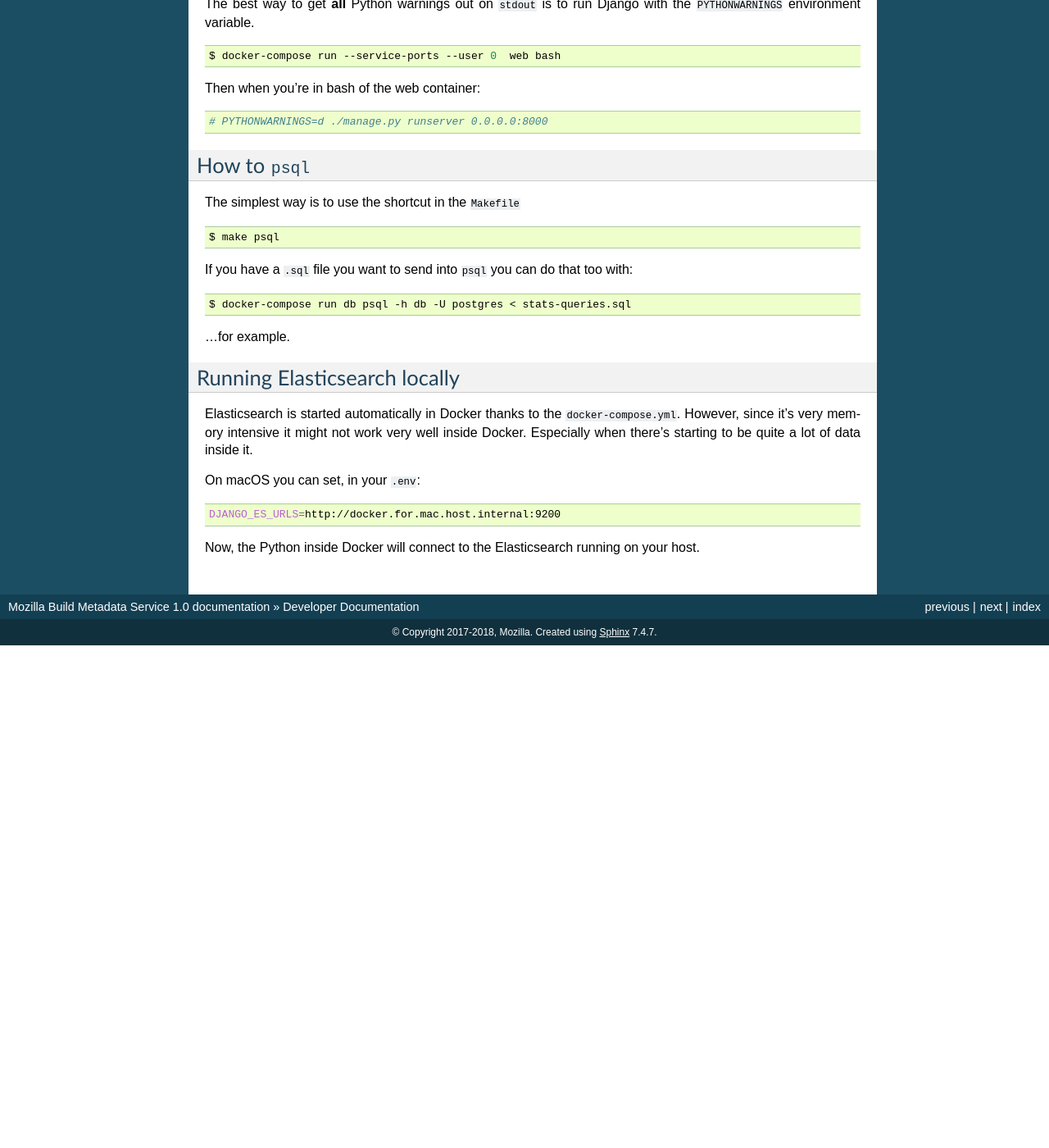
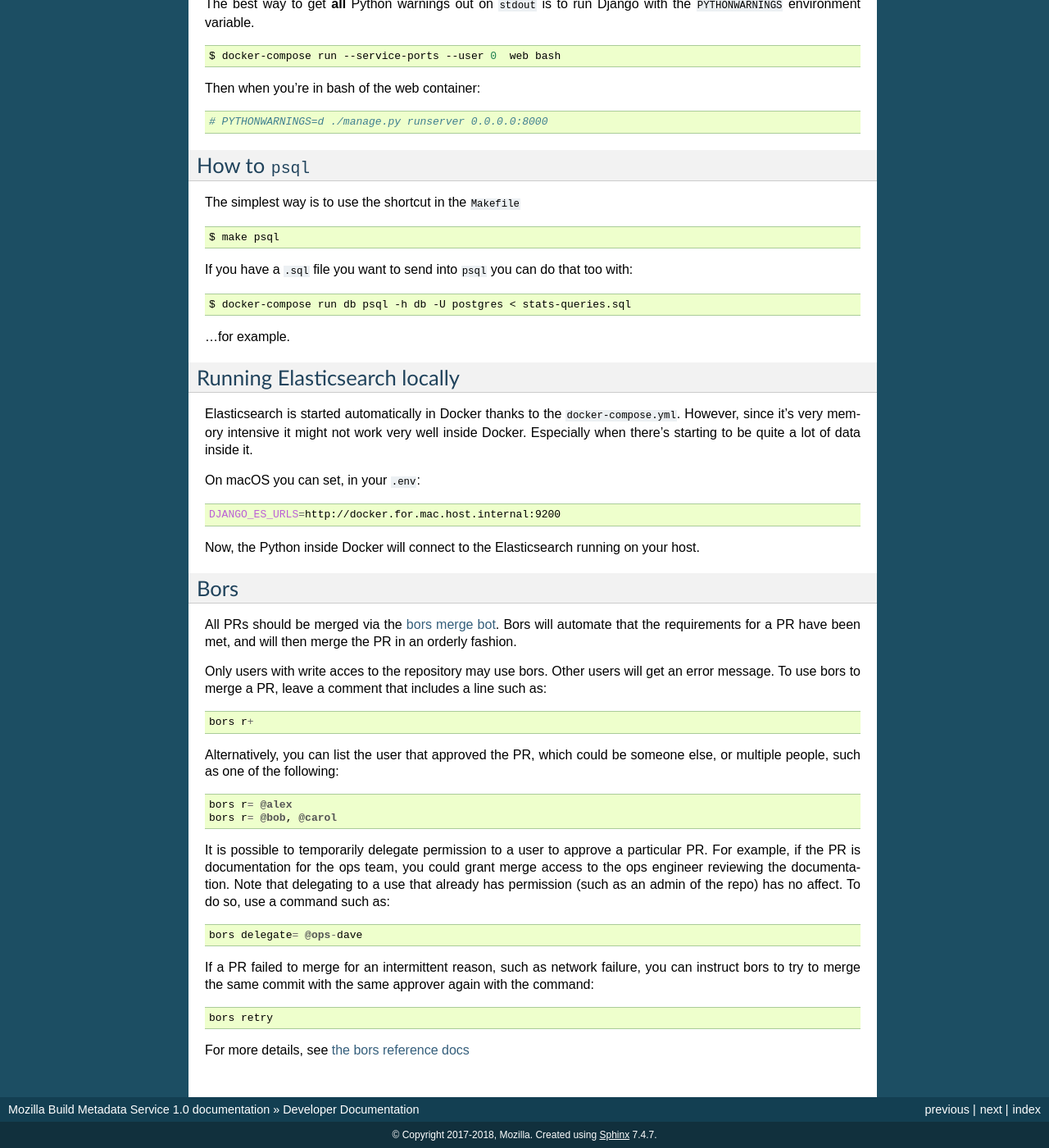
Before and after one commit to mozilla-releng/buildhub2, a Sphinx documentation site: the page built from docs/dev.rst, in a window 1280 px wide and 1400 px high, scrolled down 4165 px. Shown: the whole window at 82% size. Built offline with Sphinx 7.4.7, drawn with Linux system fonts in a browser that asks for light colours; before the commit the page ends 4952 px from its top, so only the background shows below that.

Commit message:
Add bors

```diff
--- /dev/null
+++ b/bors.toml
@@ -0,0 +1,5 @@
+status = ["ci/circleci"]
+cut_body_after = "<details>" # Avoid including verbose details from PyUp in commit messages
+block_labels = "bors-dont-merge"
+required_approvals = 1
+delete_merged_branches = true
--- a/docs/dev.rst
+++ b/docs/dev.rst
@@ -281,7 +281,6 @@
     $ python -m memory_profiler  `which gunicorn` tecken.wsgi:application -b 0.0.0.0:8000 --timeout 60 --workers 1 --access-logfile -
 
 
-
 Python warnings
 ===============
 
@@ -332,3 +331,47 @@
     DJANGO_ES_URLS=http://docker.for.mac.host.internal:9200
 
 Now, the Python inside Docker will connect to the Elasticsearch running on your host.
+
+
+Bors
+====
+
+All PRs should be merged via the `bors merge bot <https://bors.tech>`_. Bors
+will automate that the requirements for a PR have been met, and will then
+merge the PR in an orderly fashion.
+
+Only users with write acces to the repository may use bors. Other users will
+get an error message. To use bors to merge a PR, leave a comment that
+includes a line such as:
+
+.. code-block::
+
+    bors r+
+
+Alternatively, you can list the user that approved the PR, which could be
+someone else, or multiple people, such as one of the following:
+
+.. code-block::
+
+    bors r= @alex
+    bors r= @bob, @carol
+
+It is possible to temporarily delegate permission to a user to approve a
+particular PR. For example, if the PR is documentation for the ops team, you
+could grant merge access to the ops engineer reviewing the documentation.
+Note that delegating to a use that already has permission (such as an admin
+of the repo) has no affect. To do so, use a command such as:
+
+.. code-block::
+
+    bors delegate= @ops-dave
+
+If a PR failed to merge for an intermittent reason, such as network failure,
+you can instruct bors to try to merge the same commit with the same approver
+again with the command:
+
+.. code-block::
+
+    bors retry
+
+For more details, see `the bors reference docs <https://bors.tech/documentation/>`_
```
